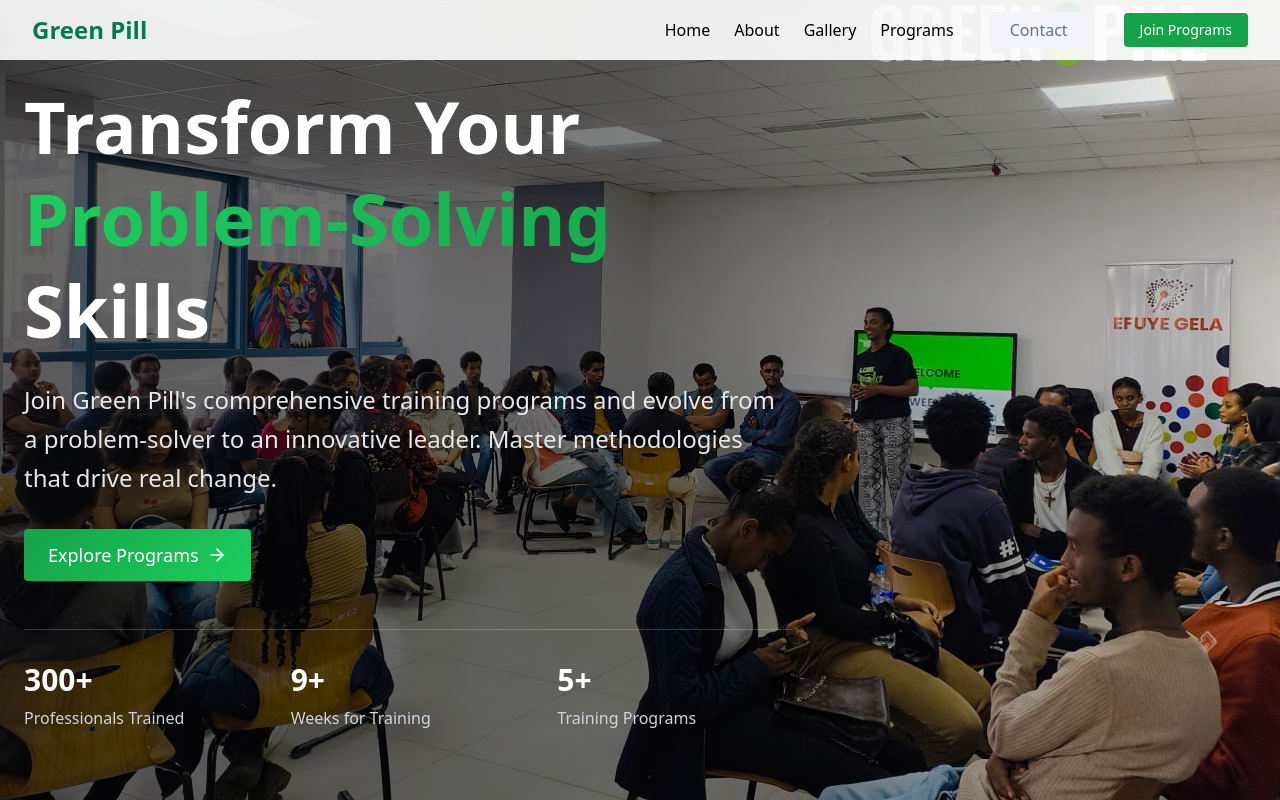
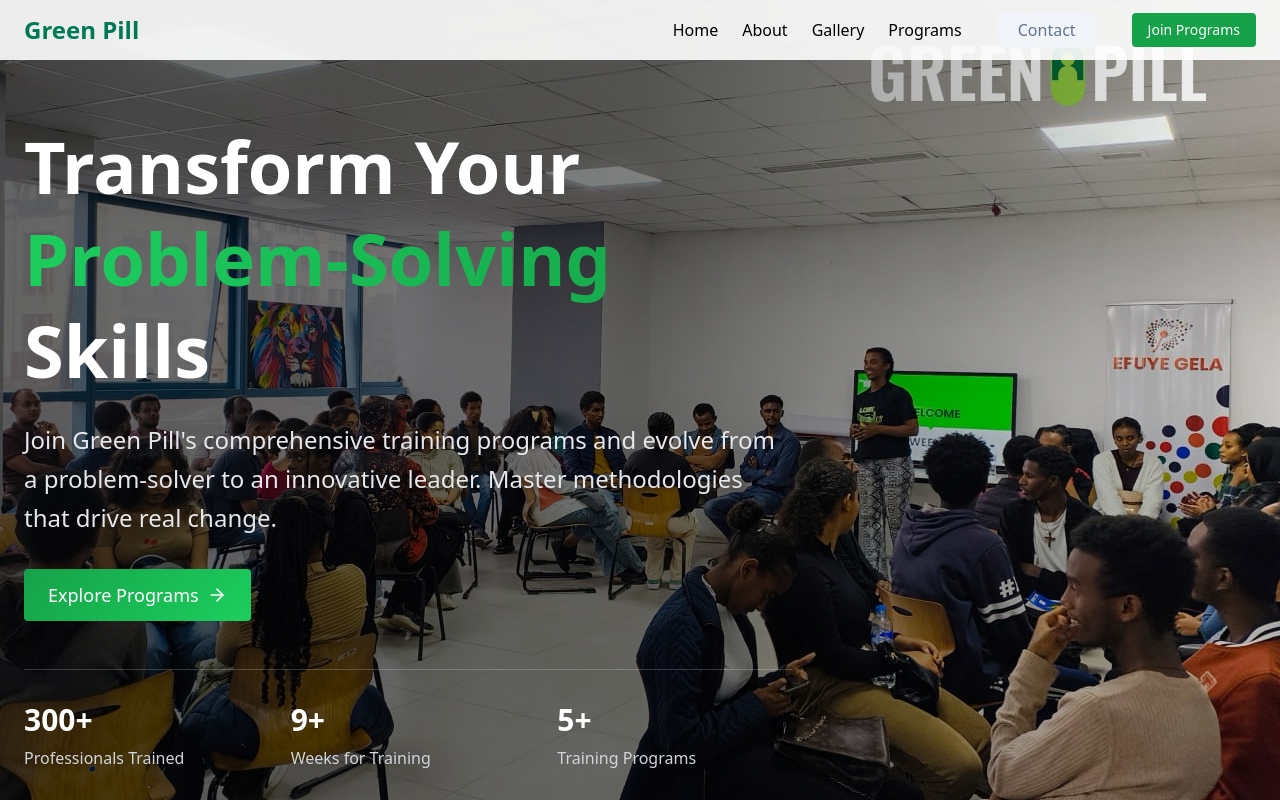
Before and after one commit to aposte7/green-pill, a Next.js app: page / in a window 1280 px wide. Shown: the top 800 px of the page. Built offline with nearby package versions, Linux system fonts and the light colour scheme.

Commit message:
style: adjust padding in NavBar and Hero components for improved layout

```diff
--- a/src/components/nav-bar.tsx
+++ b/src/components/nav-bar.tsx
@@ -3,7 +3,7 @@ import Link from 'next/link'
 function NavBar() {
 	return (
 		<header className="fixed z-50 top-0 left-0 right-0  bg-white/90 ">
-			<div className="flex py-3 container xl:max-w-[89rem]  mx-auto px-8 justify-between items-center">
+			<div className="flex py-3 container xl:max-w-[89rem]  mx-auto px-6 justify-between items-center">
 				<div>
 					<Link
 						className="text-2xl font-semibold text-emerald-700"
--- a/src/features/home/components/hero.tsx
+++ b/src/features/home/components/hero.tsx
@@ -1,10 +1,10 @@
-import { ArrowRight, Play } from 'lucide-react'
+import { ArrowRight } from 'lucide-react'
 import Image from 'next/image'
 import React from 'react'
 
 function Hero() {
 	return (
-		<section className="relative min-h-screen ">
+		<section className="relative min-h-screen py-10">
 			<div className="absolute inset-0">
 				<Image
 					width={200}
```
